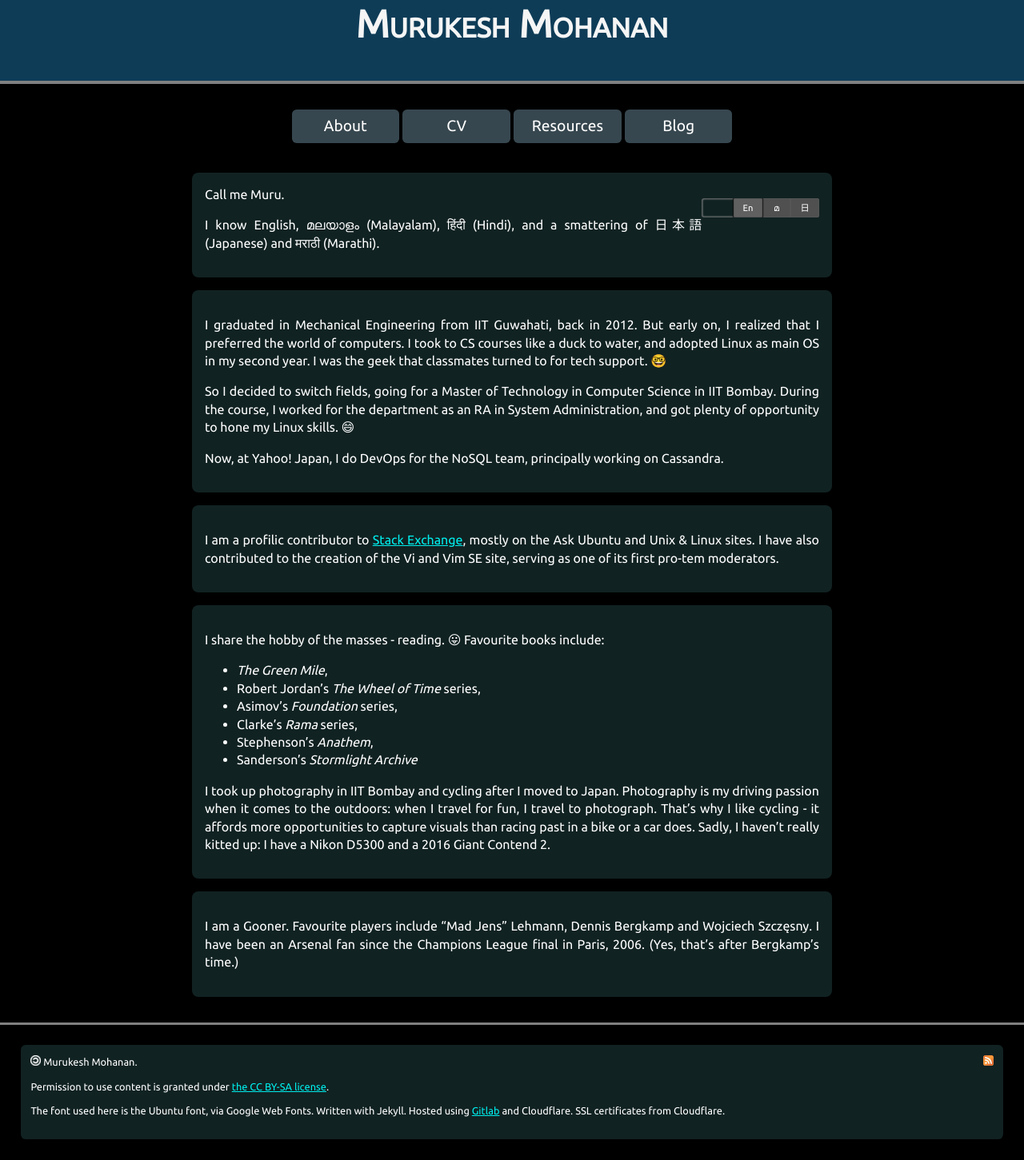
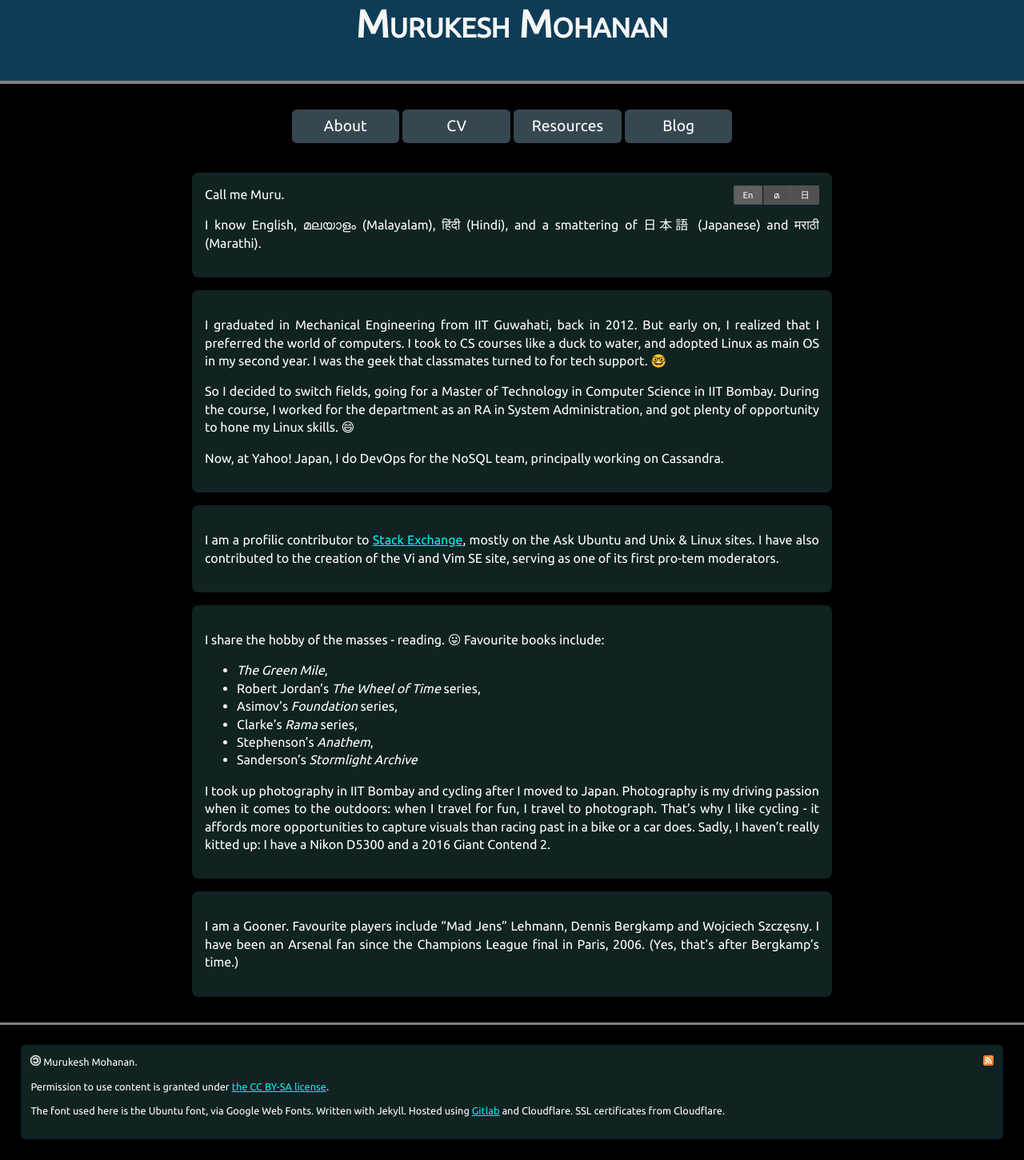
Before and after one commit to muru/muru.github.io, a Jekyll site: the page built from index.md, in a window 1280 px wide. Shown: the whole page at 80% size. Built offline with Jekyll 4.4.1, drawn with Linux system fonts in a browser that asks for light colours; emoji names are drawn with the system emoji font.

Commit message:
fix index page language switcher padding

```diff
--- a/css/index.css
+++ b/css/index.css
@@ -15,6 +15,8 @@ ul#i18n li {
 	display: flex;
 	float: right;
 	box-shadow: inset 0 0 0.1em 0.1em rgba(128,128,128,0.75);
+	margin: 0 0 0.75em 0.75em;
+	padding: 0;
 }
 
 #i18n li.active {
```
